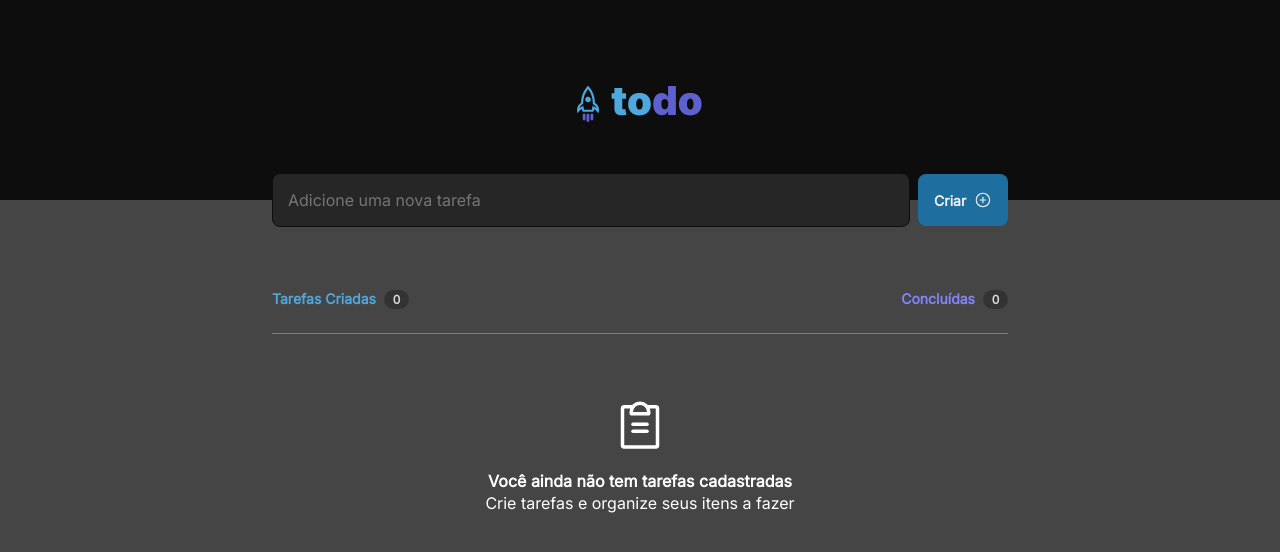
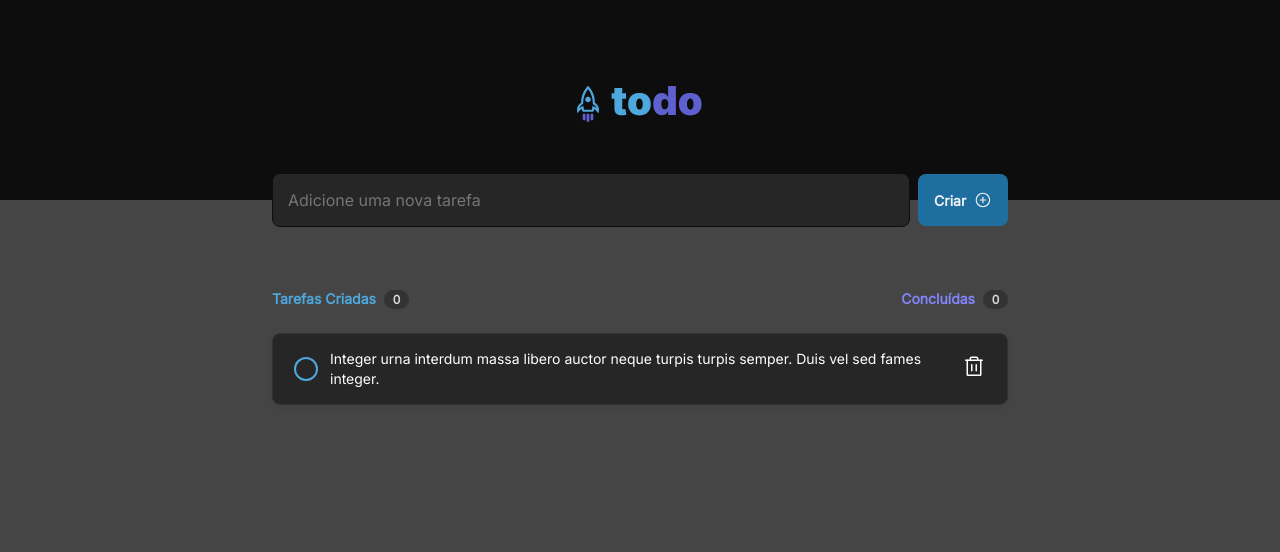
Before and after one commit to thiago-dev-front/desafio-react-01, a React (Vite) app: page / in a window 1280 px wide. Shown: the top 552 px of the page. Built offline with nearby package versions, Linux system fonts and the light colour scheme.

Commit message:
criação ListItemOff

```diff
--- a/src/components/ListItem.scss
+++ b/src/components/ListItem.scss
@@ -0,0 +1,72 @@
+.list-topic__content {
+    max-width: 736px;
+    margin: 0 auto;
+    display: flex;
+    justify-content: center;
+    align-items: center;
+    height: 72px;
+    background: var(--gray-500);
+    border: 1px solid #333333;
+    box-shadow: 0px 2px 8px rgba(0, 0, 0, 0.06);
+    border-radius: 8px;
+    padding: 16px;
+    &__round {
+        position: relative;
+        width: 24px;
+        height: 24px;
+        margin-right: 12px;
+        label {
+            background-color: transparent;
+            border: 2px solid var(--blue);
+            border-radius: 50%;
+            cursor: pointer;
+            height: 24px;
+            left: 0;
+            position: absolute;
+            top: 0;
+            width: 24px;
+            &:after {
+                border: 2px solid var(--gray-100);
+                border-top: none;
+                border-right: none;
+                content: "";
+                height: 5px;
+                left: 5px;
+                opacity: 0;
+                position: absolute;
+                top: 6px;
+                transform: rotate(-49deg);
+                width: 8px;
+            }
+        }
+
+
+        // input {
+        //     &:checked {
+        //         visibility: hidden;
+        //     }
+        // }
+        input[type="checkbox"] {
+            visibility: hidden;
+        }
+        input[type="checkbox"]:checked + label  {
+            background-color: var(--purpleDark);
+            border-color: var(--purpleDark)
+        }
+
+        input[type="checkbox"]:checked + label:after {
+            opacity: 1;
+        }
+    }
+
+    &__text {
+        p {
+            max-width: 632px;
+            line-height: 1.4;
+            font-family: 'Inter';
+            font-style: normal;
+            font-weight: 400;
+            font-size: 14px;
+        }
+    }
+}
--- a/src/components/ListItem.tsx
+++ b/src/components/ListItem.tsx
@@ -1,7 +1,20 @@
-import './ListItem.scss';
-
+import "./ListItem.scss";
+import {Trash} from 'phosphor-react'
 export function ListItem() {
-    return (
-        <h1></h1>
-    )
+  return (
+    <div className="list-topic">
+      <div className="list-topic__content">
+        <div className="list-topic__content__round">
+          <input type="checkbox" id="checkbox" />
+          <label htmlFor="checkbox"></label>
+        </div>
+        <div className="list-topic__content__text">
+            <p>Integer urna interdum massa libero auctor neque turpis turpis semper. Duis vel sed fames integer.</p>
+        </div>
+        <div className="list-topic__content__icon">
+              <Trash size={24} />
+        </div>
+      </div>
+    </div>
+  );
 }
--- a/src/components/ListItemOff.scss
+++ b/src/components/ListItemOff.scss
@@ -1,10 +1,11 @@
 .listItemOff {
-    display: flex;
+    display: none;
     flex-direction: column;
     justify-content: center;
     align-items: center;
     padding-top: 64px;
     border-top: 1px solid #808080;
+
 
     h2 {
         font-family: 'Inter';
```
